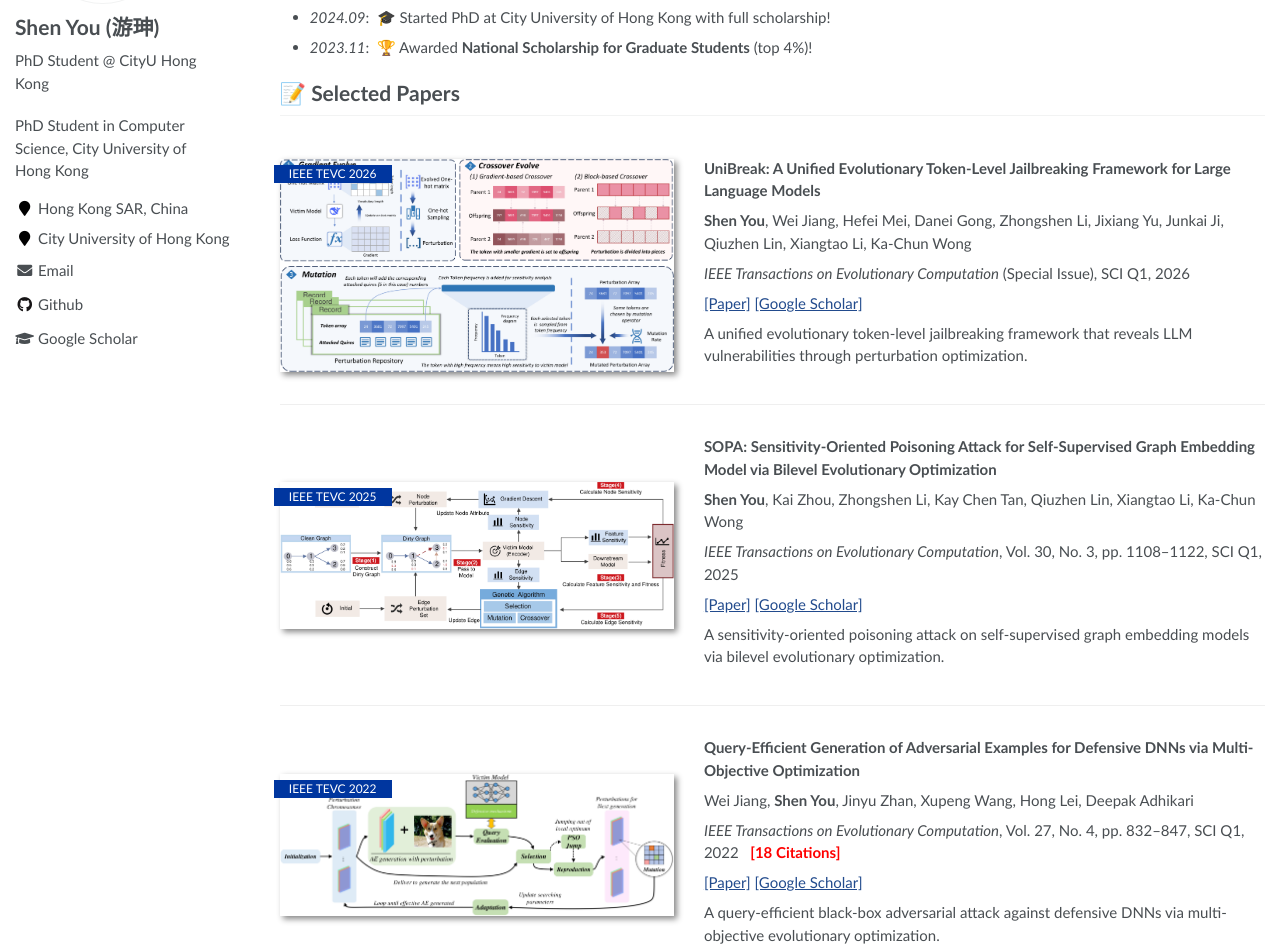
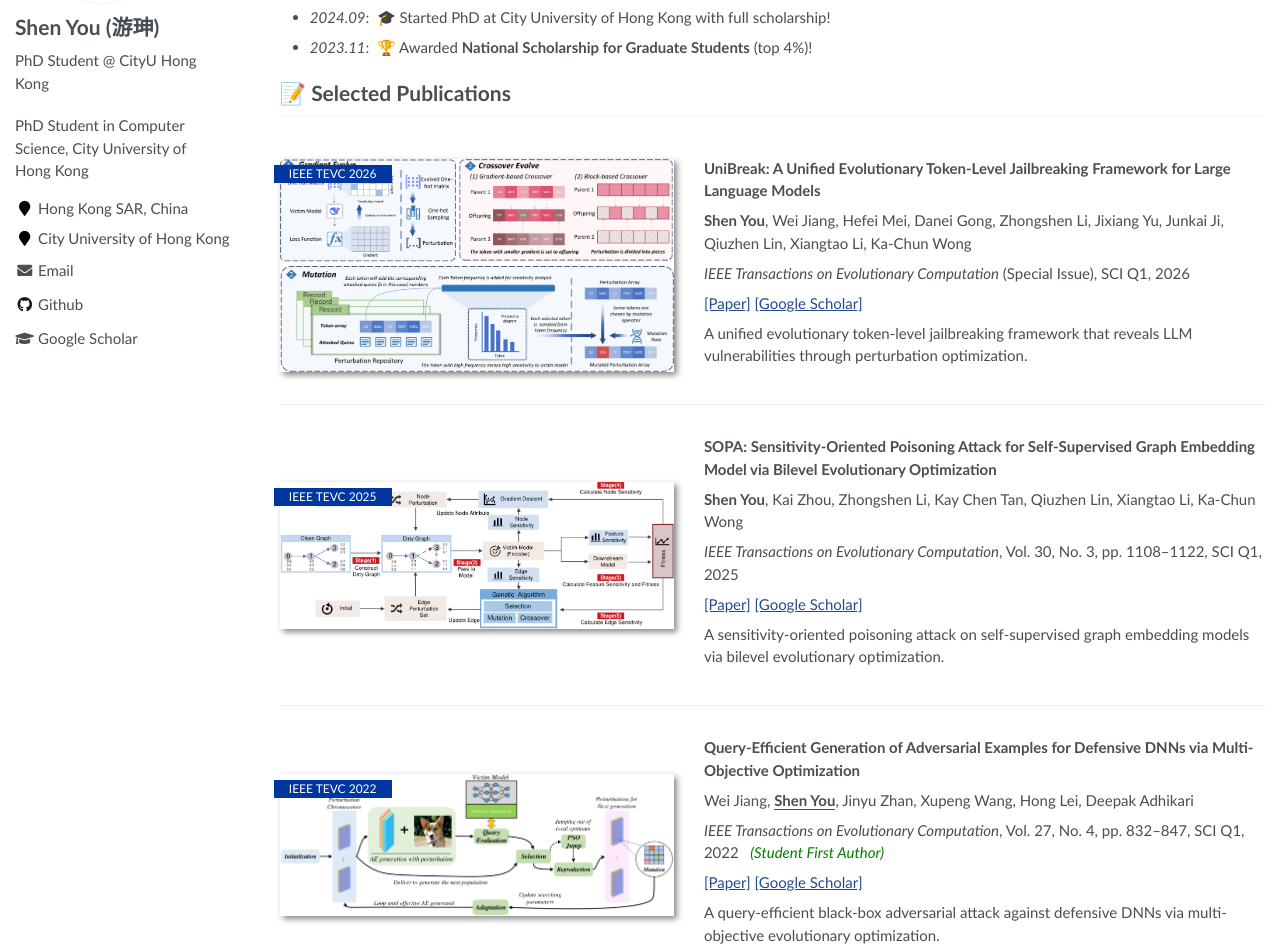
Before and after one commit to youshengithub/youshengit.github.io, a Jekyll site: the page built from _pages/about.md, in a window 1280 px wide and 1400 px high. Shown: the part 318-1268 px from the top of the window. Built offline with Jekyll 4.4.1, drawn with Linux system fonts in a browser that asks for light colours.

```diff
--- a/_pages/about.md
+++ b/_pages/about.md
@@ -20,7 +20,7 @@ My research interests include **Adversarial Machine Learning**, **AI Security**,
 - *2024.09*: &nbsp;🎓 Started PhD at City University of Hong Kong with full scholarship!
 - *2023.11*: &nbsp;🏆 Awarded **National Scholarship for Graduate Students** (top 4%)!
 
-# 📝 Selected Papers
+# 📝 Selected Publications
 
 <div class='paper-box'><div class='paper-box-image'><div><div class="badge">IEEE TEVC 2026</div><img src='images/unibreak.png' alt="UniBreak" width="100%"></div></div>
 <div class='paper-box-text' markdown="1">
@@ -57,9 +57,9 @@ A sensitivity-oriented poisoning attack on self-supervised graph embedding model
 
 **Query-Efficient Generation of Adversarial Examples for Defensive DNNs via Multi-Objective Optimization**
 
-Wei Jiang, **Shen You**, Jinyu Zhan, Xupeng Wang, Hong Lei, Deepak Adhikari
+Wei Jiang, **<u>Shen You</u>**, Jinyu Zhan, Xupeng Wang, Hong Lei, Deepak Adhikari
 
-*IEEE Transactions on Evolutionary Computation*, Vol. 27, No. 4, pp. 832–847, SCI Q1, 2022 &nbsp; <span style="color:red">**[18 Citations]**</span>
+*IEEE Transactions on Evolutionary Computation*, Vol. 27, No. 4, pp. 832–847, SCI Q1, 2022 &nbsp; <span style="color:green">*(Student First Author)*</span>
 
 [\[Paper\]](https://ieeexplore.ieee.org/document/9988479) [\[Google Scholar\]](https://scholar.google.com/citations?view_op=view_citation&hl=en&user=Ok_jDvgAAAAJ&citation_for_view=Ok_jDvgAAAAJ:u-x6o8ySG0sC)
 
```
